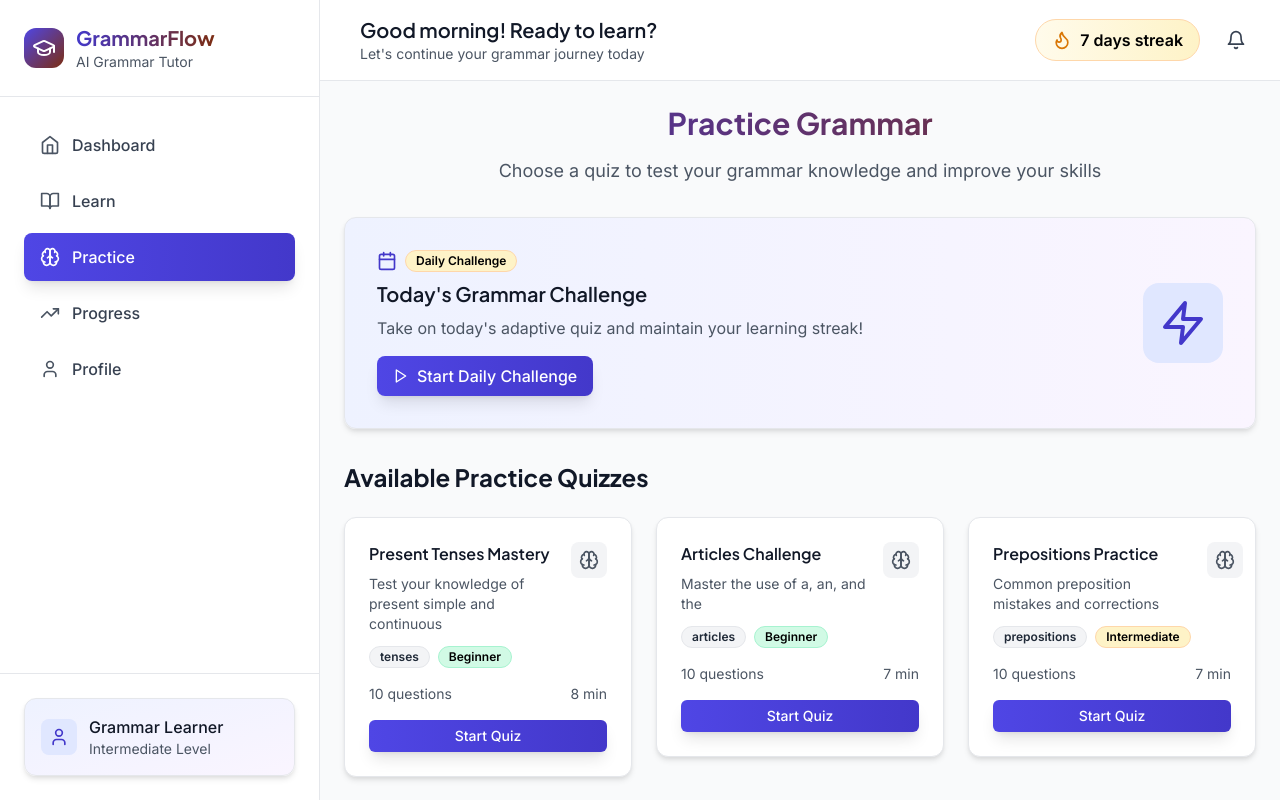
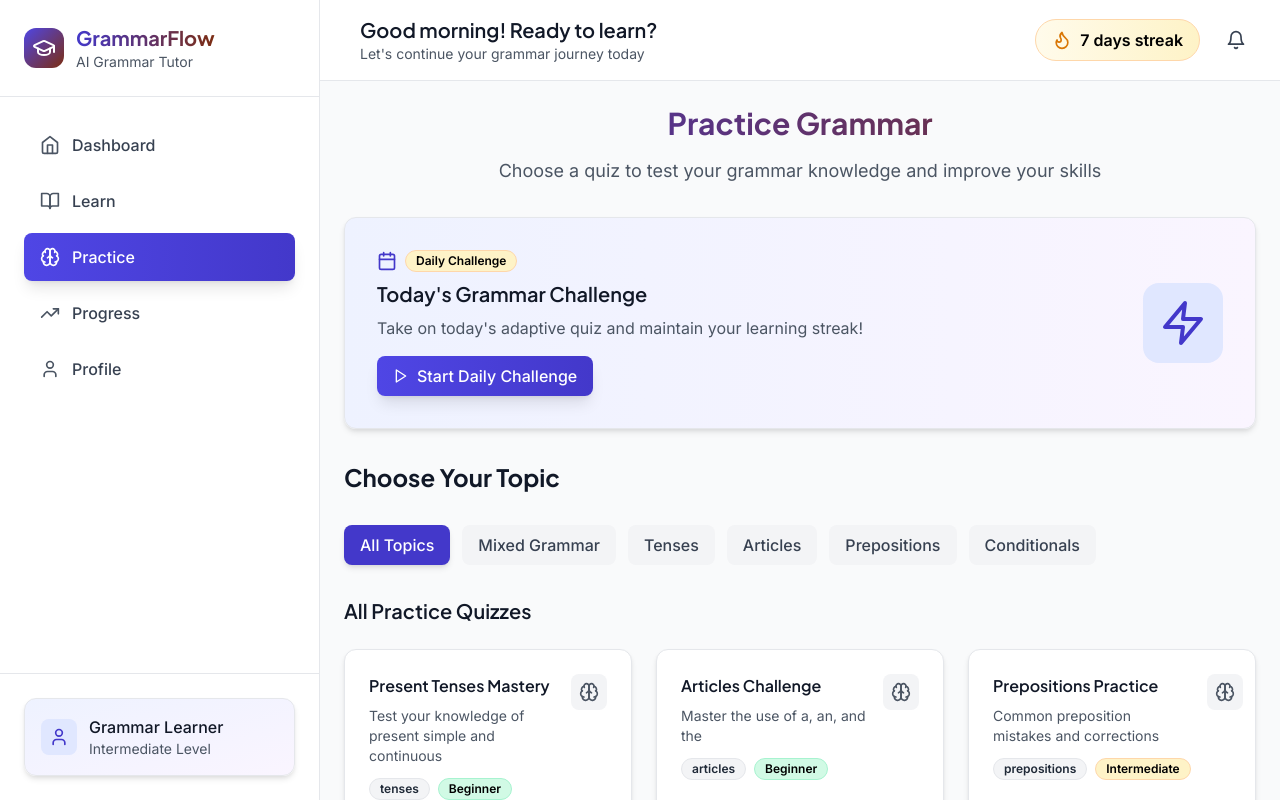
Before and after one commit to apper-canvas/grammarflow-circuit-mega, a React (Vite) app: page /practice in a window 1280 px wide. Shown: the top 800 px of the page. Built offline with nearby package versions, Linux system fonts and the light colour scheme.

Commit message:
Add topic selection interface for quiz filtering on Practice page

```diff
--- a/src/components/pages/Practice.jsx
+++ b/src/components/pages/Practice.jsx
@@ -15,14 +15,15 @@ import { toast } from "react-toastify";
 
 const Practice = () => {
   const navigate = useNavigate();
-  const [quizzes, setQuizzes] = useState([]);
+const [quizzes, setQuizzes] = useState([]);
   const [currentQuiz, setCurrentQuiz] = useState(null);
   const [loading, setLoading] = useState(true);
   const [error, setError] = useState("");
   const [quizStarted, setQuizStarted] = useState(false);
   const [results, setResults] = useState(null);
-
-  useEffect(() => {
+  const [selectedTopic, setSelectedTopic] = useState("all");
+  const [availableTopics, setAvailableTopics] = useState([]);
+useEffect(() => {
     loadQuizzes();
   }, []);
 
@@ -32,11 +33,33 @@ const Practice = () => {
       setError("");
       const availableQuizzes = await quizService.getAdaptiveQuizzes();
       setQuizzes(availableQuizzes);
+
+      // Extract unique topics from quizzes
+      const topics = [...new Set(availableQuizzes.map(quiz => quiz.category))];
+      setAvailableTopics(topics);
     } catch (err) {
       setError("Failed to load practice quizzes");
     } finally {
       setLoading(false);
     }
+  };
+
+  const getFilteredQuizzes = () => {
+    if (selectedTopic === "all") {
+      return quizzes.filter(quiz => !quiz.isDaily);
+    }
+    return quizzes.filter(quiz => !quiz.isDaily && quiz.category === selectedTopic);
+  };
+
+  const getTopicDisplayName = (topic) => {
+    const topicNames = {
+      tenses: "Tenses",
+      articles: "Articles",
+      prepositions: "Prepositions",
+      conditionals: "Conditionals",
+      mixed: "Mixed Grammar"
+    };
+    return topicNames[topic] || topic.charAt(0).toUpperCase() + topic.slice(1);
   };
 
   const handleStartQuiz = async (quiz) => {
@@ -234,13 +257,48 @@ const Practice = () => {
 
       {/* Available Quizzes */}
       <div>
-        <h2 className="text-2xl font-bold text-gray-900 mb-6">
-          Available Practice Quizzes
-        </h2>
+<div className="flex flex-col sm:flex-row sm:items-center sm:justify-between mb-8">
+          <h2 className="text-2xl font-bold text-gray-900 mb-4 sm:mb-0">
+            Choose Your Topic
+          </h2>
+        </div>
 
-        {quizzes.length > 0 ? (
+        {/* Topic Selection */}
+        <div className="mb-8">
+          <div className="flex flex-wrap gap-3">
+            <button
+              onClick={() => setSelectedTopic("all")}
+              className={`px-4 py-2 rounded-lg font-medium transition-all duration-200 ${
+                selectedTopic === "all"
+                  ? "bg-primary-600 text-white shadow-md"
+                  : "bg-gray-100 text-gray-700 hover:bg-gray-200"
+              }`}
+            >
+              All Topics
+            </button>
+            {availableTopics.map((topic) => (
+              <button
+                key={topic}
+                onClick={() => setSelectedTopic(topic)}
+                className={`px-4 py-2 rounded-lg font-medium transition-all duration-200 ${
+                  selectedTopic === topic
+                    ? "bg-primary-600 text-white shadow-md"
+                    : "bg-gray-100 text-gray-700 hover:bg-gray-200"
+                }`}
+              >
+                {getTopicDisplayName(topic)}
+              </button>
+            ))}
+          </div>
+        </div>
+
+        <h3 className="text-xl font-semibold text-gray-900 mb-6">
+          {selectedTopic === "all" ? "All Practice Quizzes" : `${getTopicDisplayName(selectedTopic)} Quizzes`}
+        </h3>
+
+        {getFilteredQuizzes().length > 0 ? (
           <div className="grid grid-cols-1 md:grid-cols-2 lg:grid-cols-3 gap-6">
-            {quizzes.filter(quiz => !quiz.isDaily).map((quiz, index) => (
+            {getFilteredQuizzes().map((quiz, index) => (
               <motion.div
                 key={quiz.Id}
                 initial={{ opacity: 0, y: 20 }}
```
